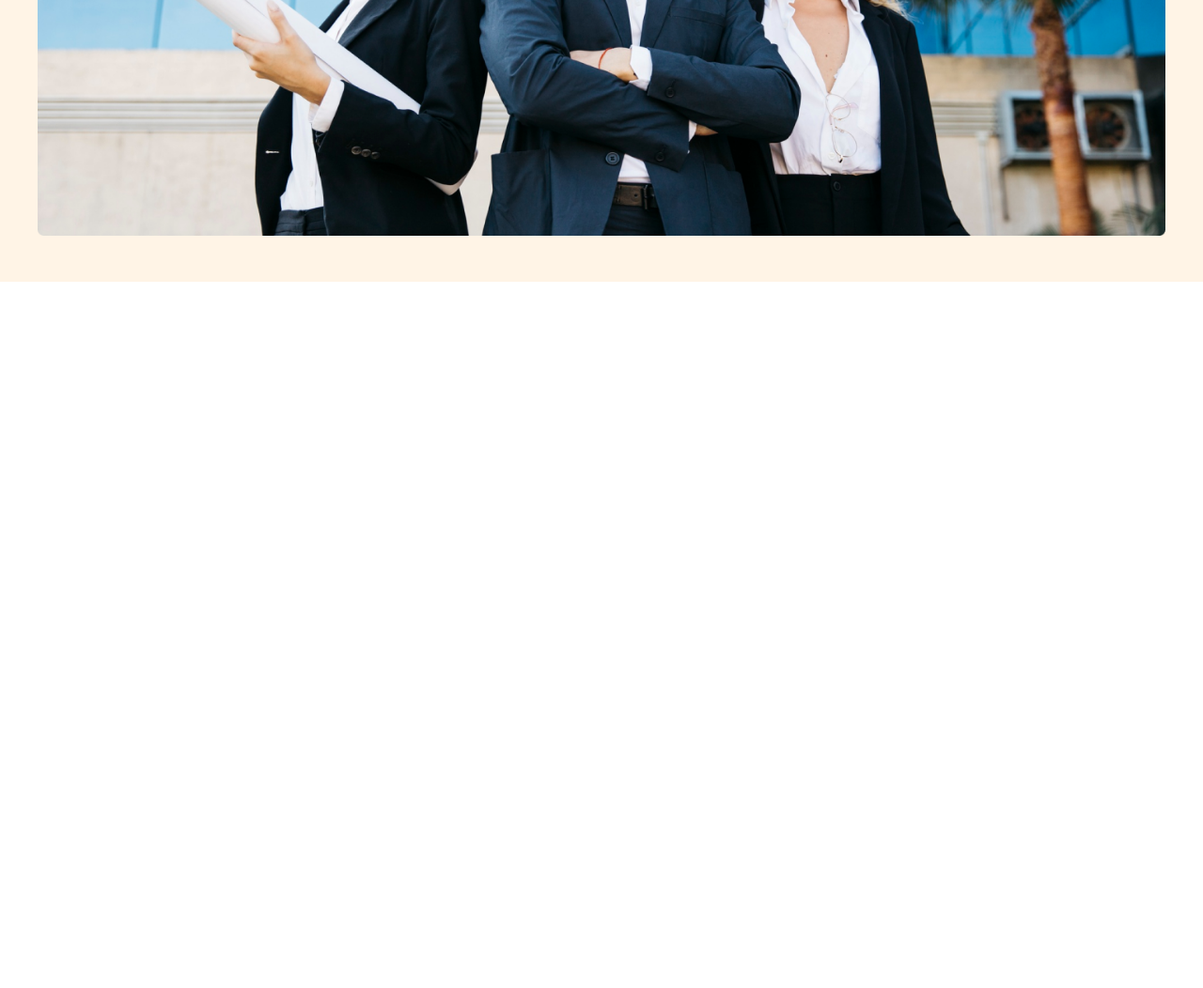
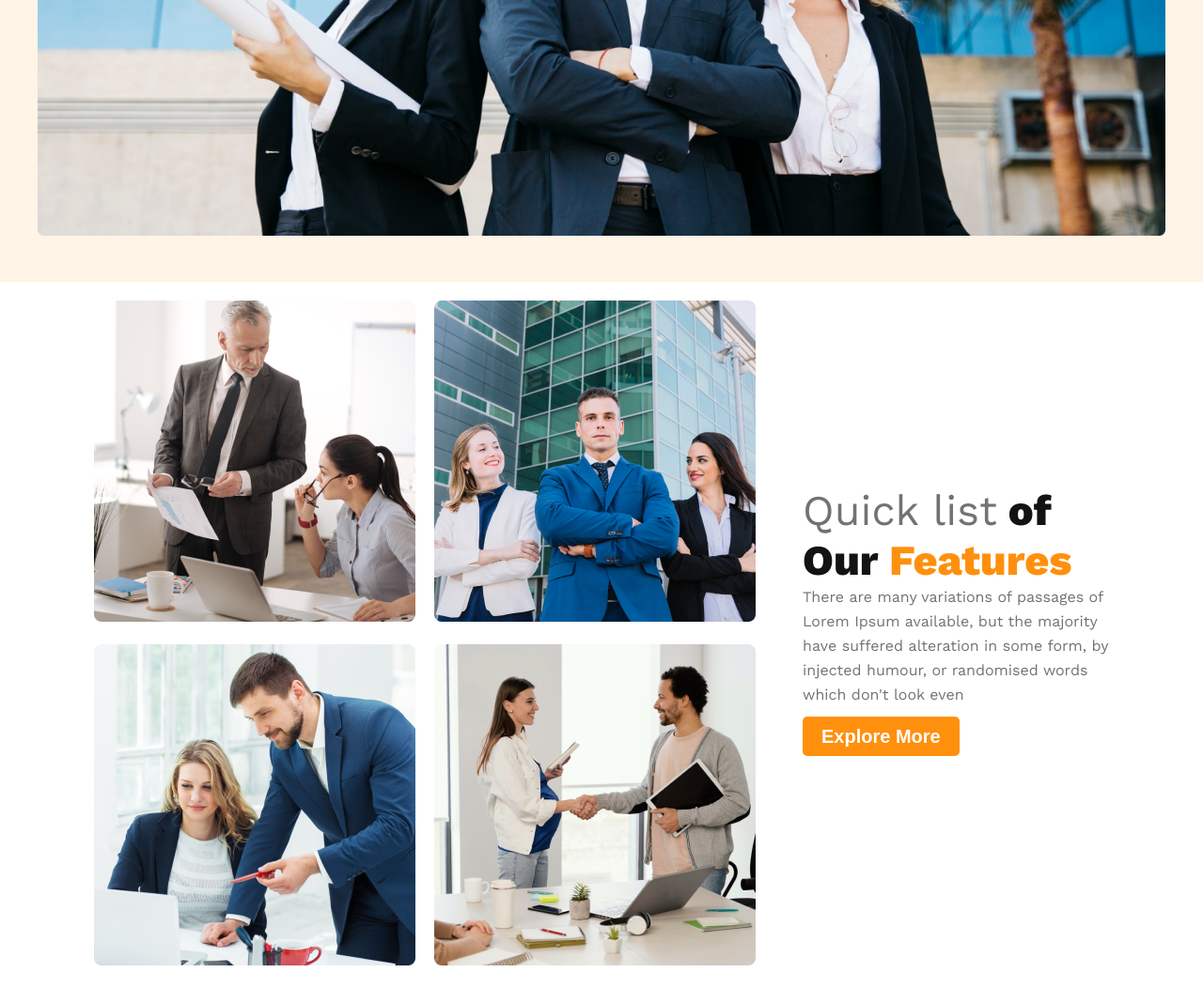
Before and after one commit to Rakibul-Islam01/assignment-two, a plain HTML site: page index.html in a window 1280 px wide. Shown: the part 796-1848 px from the top of the page at 94% size. Before the commit the page ends 1096 px from the top, so only its background shows below. Drawn offline with nearby package versions, Linux system fonts and the light colour scheme.

Commit message:
feature list and gallery section done

```diff
--- a/index.html
+++ b/index.html
@@ -36,7 +36,31 @@
 
     <!-------------==== main area starts here ====--------->
     <main>
+        <section class="feature-list">
+            <div class="feature-gallery">
+                <div class="feature-item">
+                    <img src="images/team1.png" alt="">
+                </div>
+                <div class="feature-item">
+                    <img src="images/team2.png" alt="">
+                </div>
+                <div class="feature-item">
+                    <img src="images/team3.png" alt="">
+                </div>
+                <div class="feature-item">
+                    <img src="images/team4.png" alt="">
+                </div>
 
+
+
+
+            </div>
+            <div class="feature-info">
+                <h3> <span class="text-quick">Quick list</span> <span class="text-our">of Our</span>  <span class="text-feature">Features</span> </h3>
+                <p>There are many variations of passages of Lorem Ipsum available, but the majority have suffered alteration in some form, by injected humour, or randomised words which don't look even</p>
+                <button class="explore-btn"><a href="">Explore More</a></button>
+            </div>
+        </section>
     </main>
     <!-------------==== main area ends here ====----------->
 
--- a/style.css
+++ b/style.css
@@ -59,12 +59,12 @@ body{
     color: #727272;
     margin-bottom: 32px;
 }
-.header-info .explore-btn{
+.explore-btn{
     outline: none;
     border: navajowhite;
     margin-bottom: 40px;
 }
-.header-info .explore-btn a{
+.explore-btn a{
     text-decoration: none;
     color: #ffffff;
     background-color: #FF900E;
@@ -83,11 +83,45 @@ body{
     height: 100%;
 }
 
+/* --------feature gallery and info styles--------- */
+.feature-list{
+    display: flex;
+    flex-direction: row;
+    justify-content: center;
+    align-items: center;
+    column-gap: 50px;
+    margin: 20px 100px;
+}
+.feature-gallery{
+    display: grid;
+    grid-template-columns: repeat(2, 1fr);
+    gap: 20px;
+}
+/* .feature-item{
+    max-width: 100%;
+} */
 
-
-
-
-
+.feature-info h3{
+    color: #000;
+    font-size: 45px;
+}
+.text-quick{
+    color: #727272;
+    font-weight: normal;
+}
+.text-our{
+    color: #131313;
+}
+.text-feature{
+    color: #FF900E;
+}
+.feature-info p{
+    color: #727272;
+    font-weight: 400;
+    font-size: 16px;
+    line-height: 26px;
+    margin-bottom: 20px;
+}
 
 /* -------media query starts here-------- */
 
@@ -102,6 +136,17 @@ body{
         flex-direction: column;
     }
     .header-info{
-        padding: 20px ;
+        padding: 20px 30px ;
+    }
+    .feature-list {
+        flex-direction: column;
+        justify-content: center;
+        align-items: center;
+        margin: 20px 30px;
+    }
+    .feature-gallery{
+        grid-template-columns: repeat(1, 1fr);
+        gap: 20px;
+        margin-bottom: 30px;
     }
 }
```
